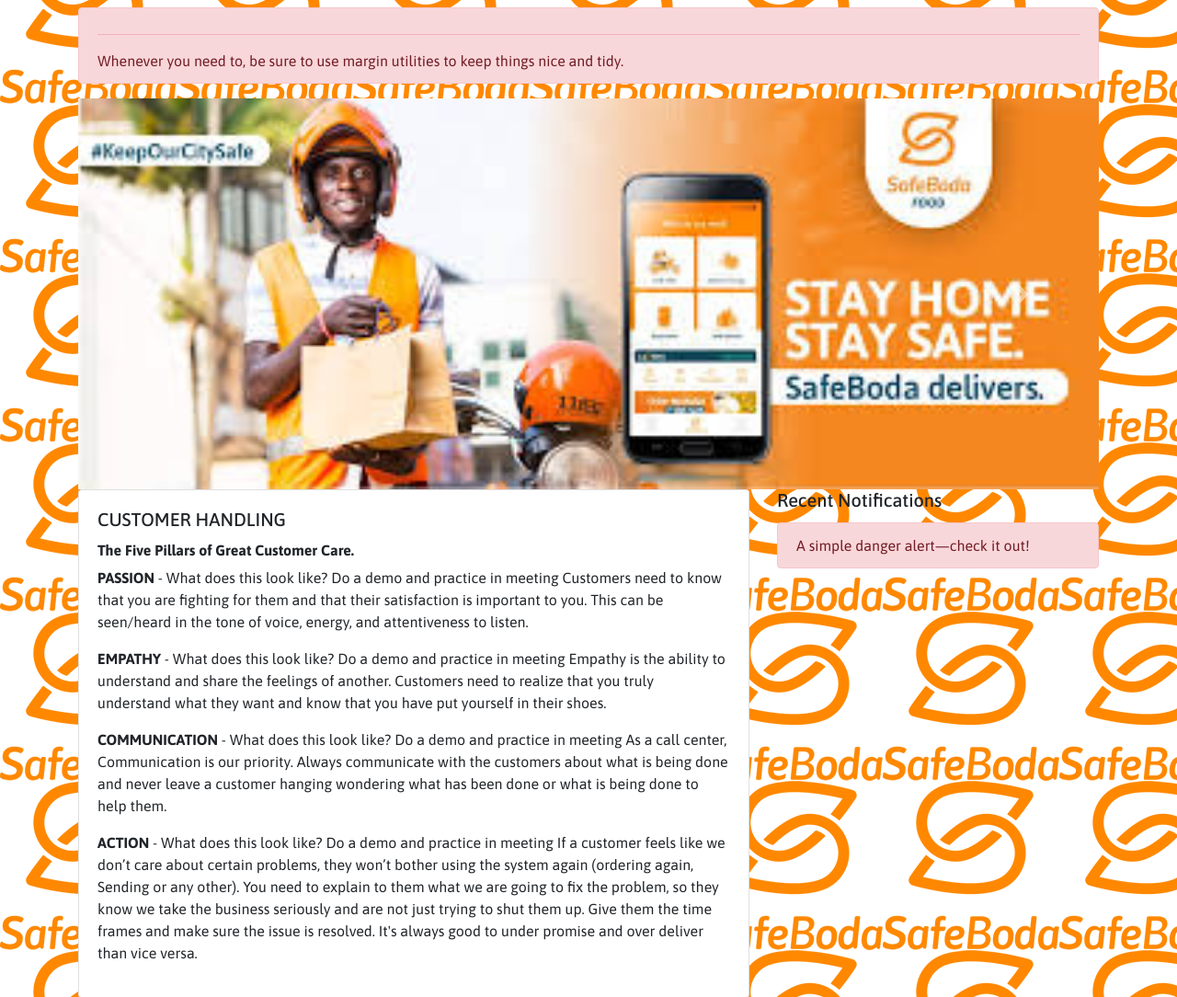
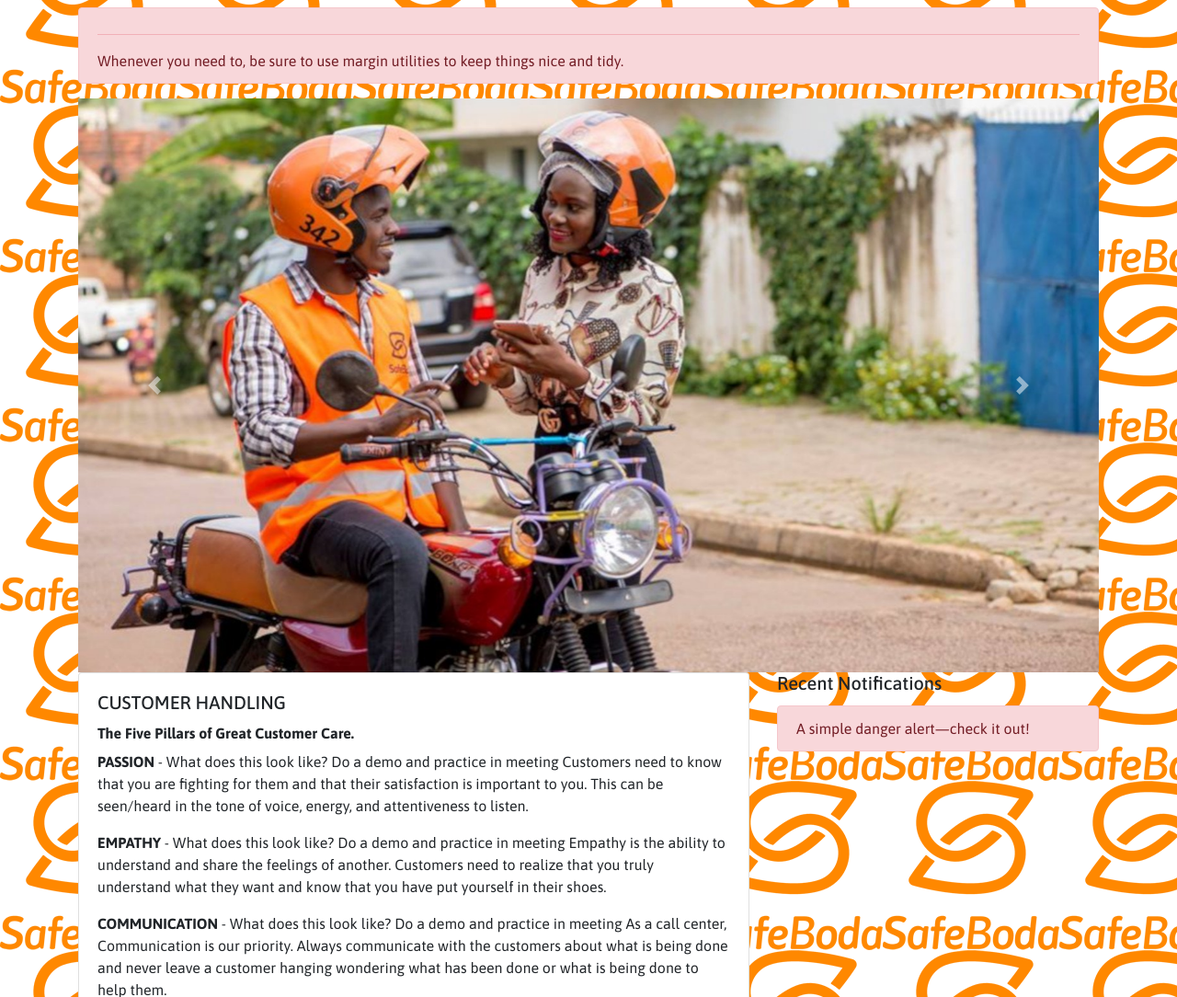
Before and after one commit to xolomonwizdom/safeboda.intranet, a Django app: page / in a window 1280 px wide. Shown: the part 71-1155 px from the top of the page at 92% size. Run offline with Django 3.2, Linux system fonts and the light colour scheme; the visitor is signed in with stand-in values (Sample User, id 1); data that the repository does not hold is empty; some libraries are stand-ins or nearby versions.

Commit message:
update image on index page

```diff
--- a/templates/index.html
+++ b/templates/index.html
@@ -7,7 +7,7 @@
     <div id="carouselExampleControls" class="carousel slide" data-ride="carousel">
       <div class="carousel-inner">
         <div class="carousel-item active">
-          <img src="{% static 'img/pikkk.jpg' %}" class="d-block w-100" alt="...">
+          <img src="{% static 'img/SafeBoda-1.jpg' %}" class="d-block w-100" alt="...">
         </div>
         <div class="carousel-item">
           <img src="{% static 'img/WhatsApp Image 2020-06-01 at 15.01.23.jpeg' %}" class="d-block w-100" alt="...">
```
